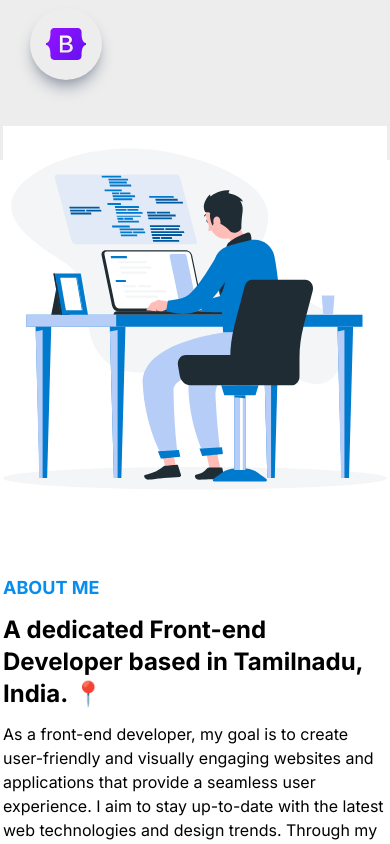
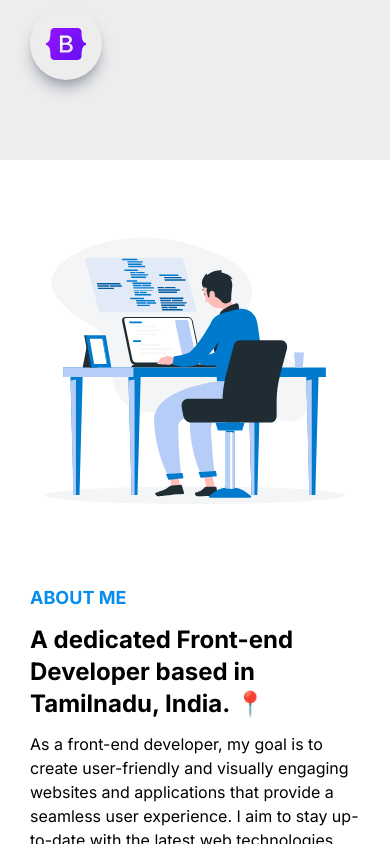
Before and after one commit to binoymanoj/portfolio, a Next.js app: page / in a window 390 px wide. Shown: the part 880-1724 px from the top of the page. Built offline with nearby package versions, Linux system fonts and the light colour scheme.

Commit message:
changes overall for responsiveness

```diff
--- a/app/about/page.jsx
+++ b/app/about/page.jsx
@@ -6,10 +6,10 @@ import codinganimation from "@/assets/codinganimation.json";
 
 function About() {
     return (
-        <div id="about" className='about bg-white dark:bg-zinc-700 text-black dark:text-white'>
-            <div className="h-[600px] flex items-center w-100 justify-center">
+        <div id="about" className='about w-100 bg-white md:py-28 lg:py-36 dark:bg-zinc-700 text-black dark:text-white'>
+            <div className="flex items-center justify-center">
                 <div className='flex flex-wrap gap-16 items-center justify-center' >
-                    <Lottie loop={true} animationData={codinganimation} className='relative w-96 ' />
+                    <Lottie loop={true} animationData={codinganimation} className='relative w-96 animation' />
                     <div className="max-w-lg space-y-3">
                         <h4 className='text-lg text-[var(--primary-color)] font-bold'>ABOUT ME</h4>
                         <h3 className='text-2xl font-bold'>A dedicated Front-end Developer based in Tamilnadu, India. 📍</h3>
--- a/app/globals.css
+++ b/app/globals.css
@@ -31,9 +31,14 @@
     }
 
     .about{
-      height: 710px;
-      padding: 30px;
+      padding-bottom: 50px;
       padding-top: 60px;
+      padding-left: 30px;
+      padding-right: 30px;
+    }
+
+    .animation{
+      max-width: 300px;
     }
 
     .projects{
```
